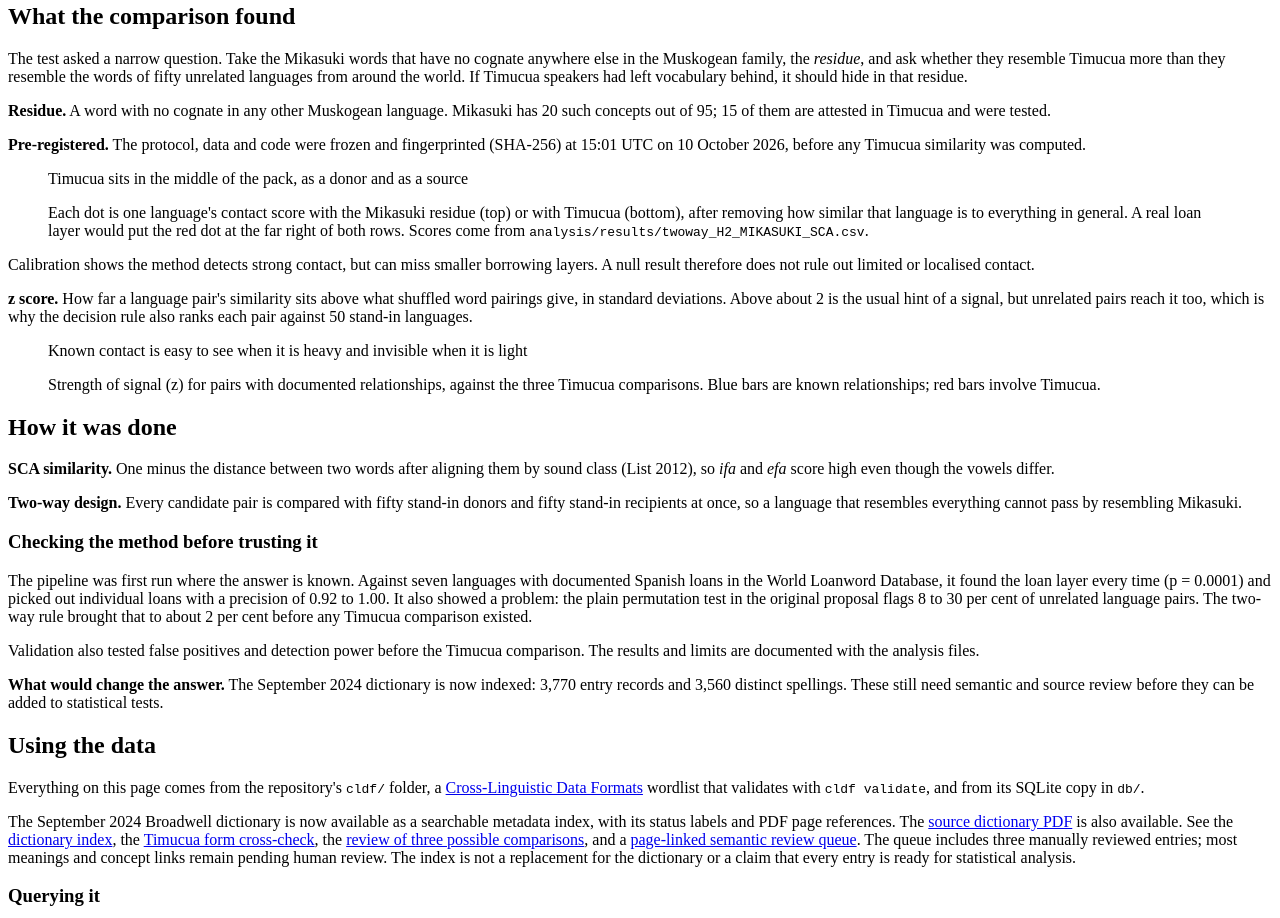
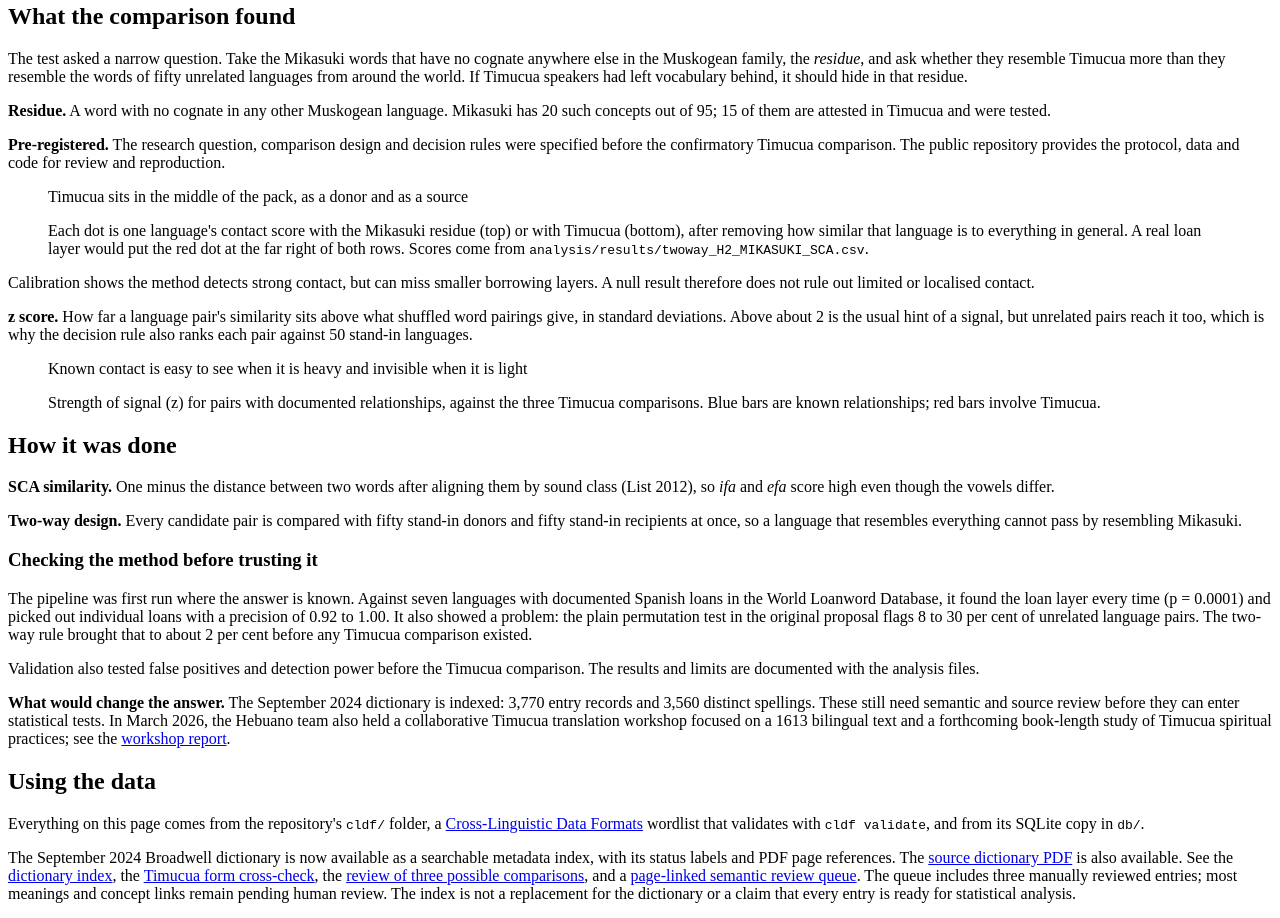
Before and after one commit to Project-Phaistos/project-timacua, a plain HTML site: page build/site/template.html in a window 1280 px wide. Shown: the part 1489-2407 px from the top of the page. Drawn offline with Linux system fonts and the light colour scheme; a web font is replaced by a local one.

Commit message:
Update Timucua site research context and protocol wording

```diff
--- a/build/site/template.html
+++ b/build/site/template.html
@@ -53,7 +53,7 @@
     </div>
     <aside class="margin">
       <p><b>Residue.</b> A word with no cognate in any other Muskogean language. Mikasuki has 20 such concepts out of 95; 15 of them are attested in Timucua and were tested.</p>
-      <p><b>Pre-registered.</b> The protocol, data and code were frozen and fingerprinted (SHA-256) at 15:01 UTC on 10 October 2026, before any Timucua similarity was computed.</p>
+      <p><b>Pre-registered.</b> The research question, comparison design and decision rules were specified before the confirmatory Timucua comparison. The public repository provides the protocol, data and code for review and reproduction.</p>
     </aside>
   </div>
 
@@ -159,7 +159,7 @@
 
     </div>
     <aside class="margin">
-      <p><b>What would change the answer.</b> The September 2024 dictionary is now indexed: 3,770 entry records and 3,560 distinct spellings. These still need semantic and source review before they can be added to statistical tests.</p>
+      <p><b>What would change the answer.</b> The September 2024 dictionary is indexed: 3,770 entry records and 3,560 distinct spellings. These still need semantic and source review before they can enter statistical tests. In March 2026, the Hebuano team also held a collaborative Timucua translation workshop focused on a 1613 bilingual text and a forthcoming book-length study of Timucua spiritual practices; see the <a href="https://ellingoeide.org/past-conferences-and-workshops/timucua-workshop-2026/">workshop report</a>.</p>
     </aside>
   </div>
 </section>
```
